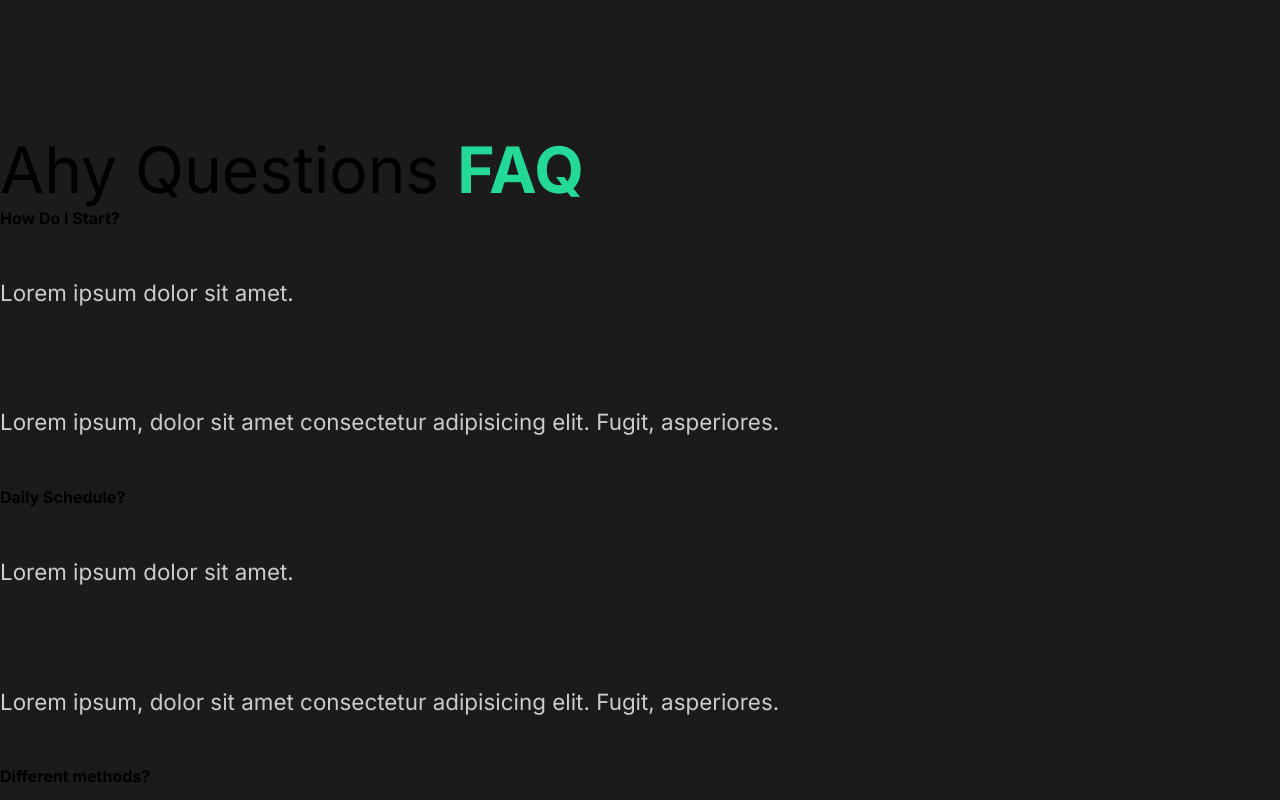
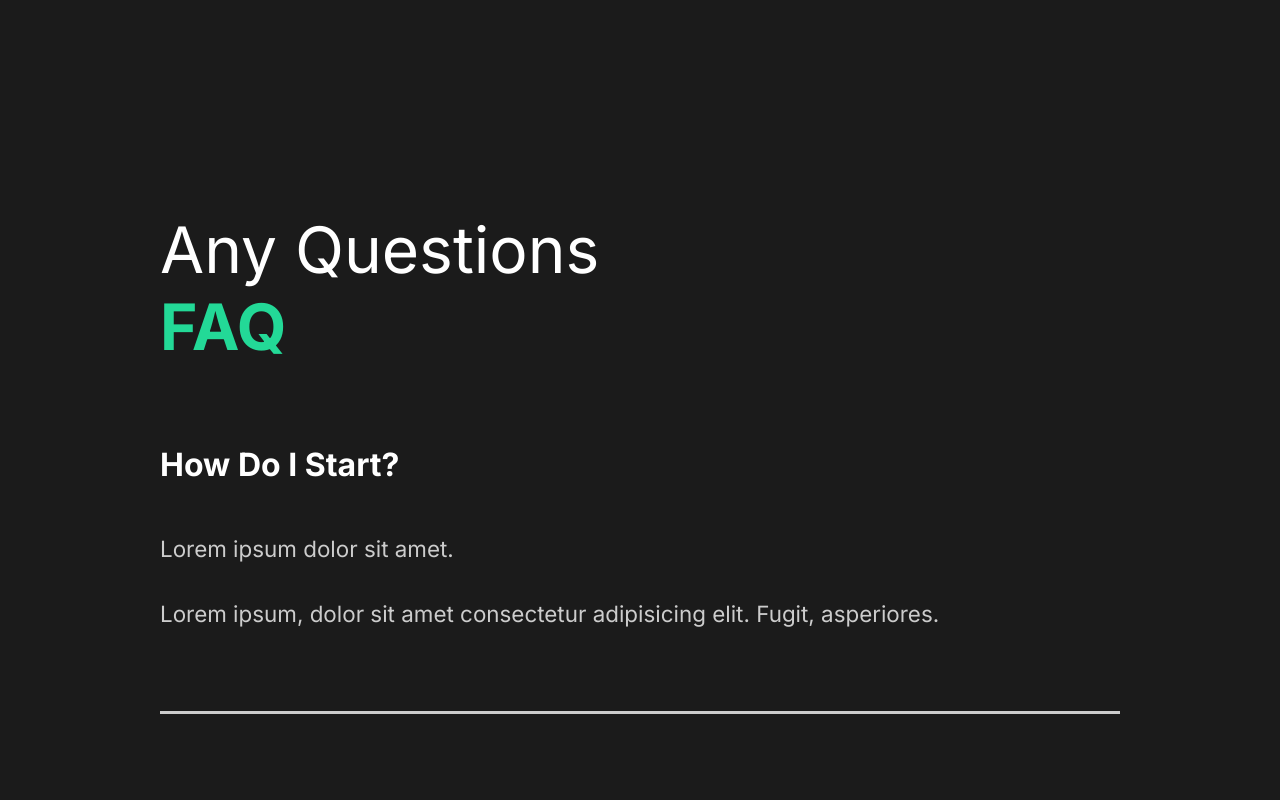
Before and after one commit to Avilash2001/capture, a React (Create React App) app: page / in a window 1280 px wide. Shown: the part 1940-2740 px from the top of the page. Built offline with nearby package versions, Linux system fonts and the light colour scheme.

Commit message:
7. Styling Faq Section

```diff
--- a/src/components/FaqSection.js
+++ b/src/components/FaqSection.js
@@ -1,9 +1,12 @@
+import {Layout,Description, Image} from '../styles';
+import styled from 'styled-components';
+
 
 const FaqSection = () =>{
     return (
-        <div className="faq">
+        <Faq>
 
-            <h2>Ahy Questions <span>FAQ</span></h2>
+            <h2>Any Questions <span>FAQ</span></h2>
 
             <div className="question">
                 <h4>How Do I Start?</h4>
@@ -11,6 +14,7 @@
                     <p>Lorem ipsum dolor sit amet.</p>
                     <p>Lorem ipsum, dolor sit amet consectetur adipisicing elit. Fugit, asperiores.</p>
                 </div>
+                <div className="faq-line"></div>
             </div>
 
             <div className="question">
@@ -19,6 +23,7 @@
                     <p>Lorem ipsum dolor sit amet.</p>
                     <p>Lorem ipsum, dolor sit amet consectetur adipisicing elit. Fugit, asperiores.</p>
                 </div>
+                <div className="faq-line"></div>
             </div>
 
             <div className="question">
@@ -27,6 +32,7 @@
                     <p>Lorem ipsum dolor sit amet.</p>
                     <p>Lorem ipsum, dolor sit amet consectetur adipisicing elit. Fugit, asperiores.</p>
                 </div>
+                <div className="faq-line"></div>
             </div>
 
             <div className="question">
@@ -35,9 +41,40 @@
                     <p>Lorem ipsum dolor sit amet.</p>
                     <p>Lorem ipsum, dolor sit amet consectetur adipisicing elit. Fugit, asperiores.</p>
                 </div>
+                <div className="faq-line"></div>
             </div>
-        </div>
+        </Faq>
     );
 }
 
+
+const Faq = styled(Layout)`
+    display:block;
+    span{
+        display: block;
+    }
+    h2{
+        padding-bottom: 2rem;
+        font-weight:lighter;
+    }
+    .faq-line{
+        background:#cccccc;
+        height:0.2rem;
+        margin: 2rem 0rem;
+        width: 100%;
+    }
+    .question{
+        padding: 3rem 0rem;
+        cursor:pointer;
+
+    }
+    .answer{
+        padding: 2rem 0rem;
+        p{
+            padding: 1rem 0rem;
+        }
+    }
+`
+
+
 export default FaqSection;
--- a/src/components/GlobalStyle.js
+++ b/src/components/GlobalStyle.js
@@ -39,6 +39,7 @@
 }
 h4{
     font-weight: bold;
+    font-size: 2rem;
 }
 a{
     font-size:1.1rem;
```
Also changed, not shown: 1 other file (tests, documents, lock files or other folders).
